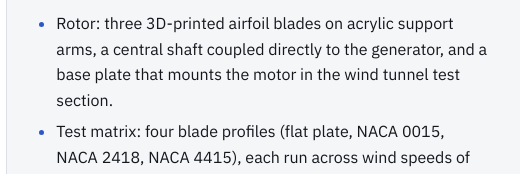
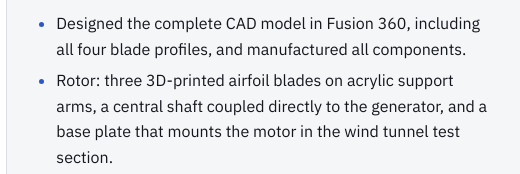
Before and after one commit to JahmariJones/jahmarijones-engineering-portfolio, a plain HTML site: page index.html in a window 1280 px wide. Shown: the part 4313-4487 px from the top of the page, 651-1171 px from the left. Drawn offline with Linux system fonts and the light colour scheme.

Commit message:
Turbine: note complete CAD design and manufacturing

```diff
--- a/index.html
+++ b/index.html
@@ -419,6 +419,7 @@ footer h2 { font-size: 1.6rem; }
           <p>Scaled wind tunnel model of a recreational marine wind turbine: a three-blade, straight-blade H-rotor vertical-axis wind turbine (VAWT) coupled to an RS-340 permanent-magnet DC motor operating as the generator. The model was used to characterize how airfoil blade profile affects cut-in wind speed and generated voltage.</p>
           <p><strong>Small-scale model: low output by design.</strong> At this rotor diameter and swept area, and with a small brushed DC generator, the measured terminal voltage is low and peak electrical power stays below 20&nbsp;mW. Results are intended for relative comparison between blade profiles, not for usable power generation.</p>
           <ul>
+            <li>Designed the complete CAD model in Fusion 360, including all four blade profiles, and manufactured all components.</li>
             <li>Rotor: three 3D-printed airfoil blades on acrylic support arms, a central shaft coupled directly to the generator, and a base plate that mounts the motor in the wind tunnel test section.</li>
             <li>Test matrix: four blade profiles (flat plate, NACA&nbsp;0015, NACA&nbsp;2418, NACA&nbsp;4415), each run across wind speeds of roughly 3.4–11.7&nbsp;m/s while recording generator output voltage and calculating electrical power.</li>
             <li>Cut-in: all three cambered and symmetric airfoils self-started between 3.38 and 3.66&nbsp;m/s, 27–33% lower than the flat plate (5.04&nbsp;m/s). None met the 3.0&nbsp;m/s design target.</li>
```
